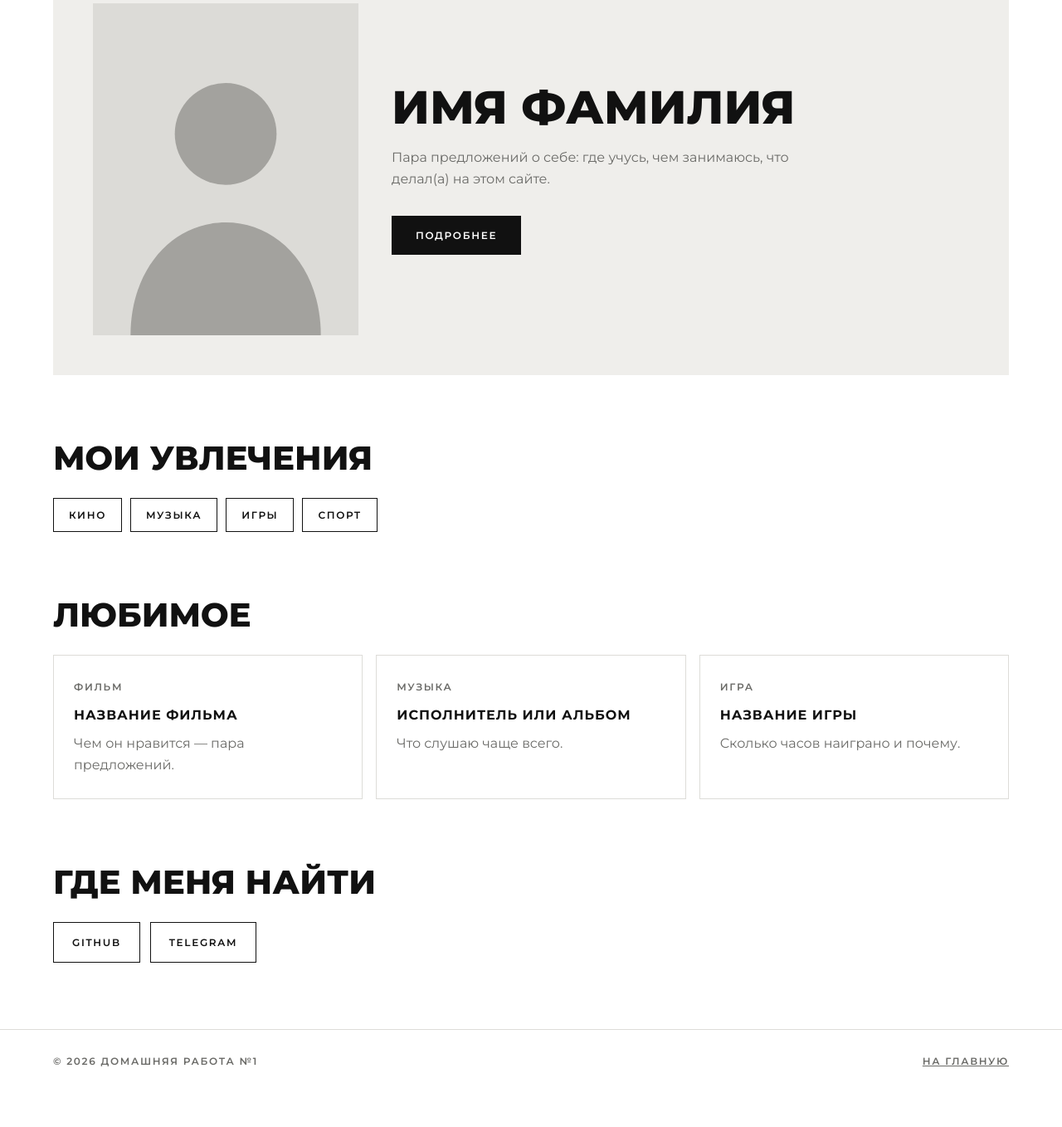
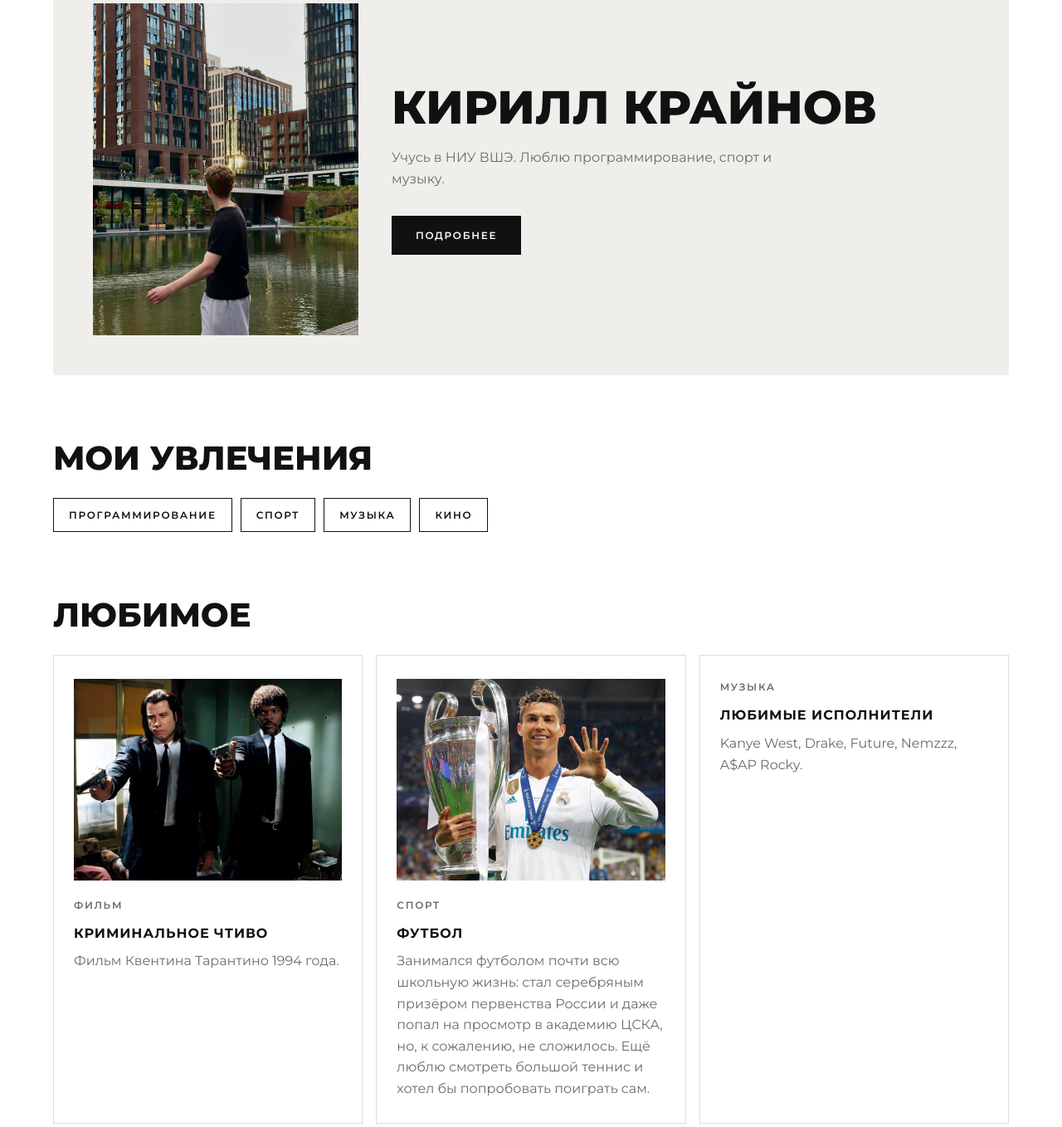
Before and after one commit to KirillKrainov22/WEB--1, a plain HTML site: page members/member-1.html in a window 1280 px wide. Shown: the part 160-1518 px from the top of the page at 83% size. Before the commit the page ends 1477 px from the top, so only its background shows below. Drawn offline with Linux system fonts and the light colour scheme.

Commit message:
Заполнил свою страницу

```diff
--- a/members/member-1.html
+++ b/members/member-1.html
@@ -3,7 +3,7 @@
   <head>
     <meta charset="utf-8" />
     <meta name="viewport" content="width=device-width, initial-scale=1" />
-    <title>Имя Фамилия — Домашняя работа №1</title>
+    <title>Кирилл Крайнов — Домашняя работа №1</title>
     <link rel="stylesheet" href="../styles.css" />
     <script src="../app.js" defer></script>
   </head>
@@ -21,15 +21,14 @@
 
     <main class="main container">
       <section class="profile">
-        <img class="profile__photo" src="../images/avatar.svg" alt="Фото: Имя Фамилия" />
+        <img class="profile__photo" src="../images/kirill/photo.jpg" alt="Фото: Кирилл Крайнов" />
         <div>
-          <h1 class="profile__name">Имя Фамилия</h1>
-          <p class="profile__text">
-            Пара предложений о себе: где учусь, чем занимаюсь, что делал(а) на этом сайте.
-          </p>
+          <h1 class="profile__name">Кирилл Крайнов</h1>
+          <p class="profile__text">Учусь в НИУ ВШЭ. Люблю программирование, спорт и музыку.</p>
           <button class="button" id="more-button" type="button">Подробнее</button>
           <p class="more" id="more-text" hidden>
-            Больше о себе: откуда я, почему пошёл(пошла) в IT, чего хочу научиться.
+            Работаю iOS-разработчиком в Яндекс Музыке. Фронтенд раньше не изучал - максимум писал
+            HTML и CSS в школе, поэтому интересно познакомиться с вебом поближе.
           </p>
         </div>
       </section>
@@ -37,10 +36,10 @@
       <section class="section">
         <h2 class="section__title">Мои увлечения</h2>
         <div class="tags">
+          <span class="tags__item">Программирование</span>
+          <span class="tags__item">Спорт</span>
+          <span class="tags__item">Музыка</span>
           <span class="tags__item">Кино</span>
-          <span class="tags__item">Музыка</span>
-          <span class="tags__item">Игры</span>
-          <span class="tags__item">Спорт</span>
         </div>
       </section>
 
@@ -48,19 +47,25 @@
         <h2 class="section__title">Любимое</h2>
         <div class="favorites">
           <article class="favorite">
+            <img class="favorite__image" src="../images/kirill/film.jpg" alt="Кадр из фильма «Криминальное чтиво»" />
             <p class="favorite__label">Фильм</p>
-            <h3 class="favorite__title">Название фильма</h3>
-            <p class="favorite__text">Чем он нравится — пара предложений.</p>
+            <h3 class="favorite__title">Криминальное чтиво</h3>
+            <p class="favorite__text">Фильм Квентина Тарантино 1994 года.</p>
+          </article>
+          <article class="favorite">
+            <img class="favorite__image" src="../images/kirill/sport.jpg" alt="Футболист с кубком после финала" />
+            <p class="favorite__label">Спорт</p>
+            <h3 class="favorite__title">Футбол</h3>
+            <p class="favorite__text">
+              Занимался футболом почти всю школьную жизнь: стал серебряным призёром первенства России
+              и даже попал на просмотр в академию ЦСКА, но, к сожалению, не сложилось. Ещё люблю
+              смотреть большой теннис и хотел бы попробовать поиграть сам.
+            </p>
           </article>
           <article class="favorite">
             <p class="favorite__label">Музыка</p>
-            <h3 class="favorite__title">Исполнитель или альбом</h3>
-            <p class="favorite__text">Что слушаю чаще всего.</p>
-          </article>
-          <article class="favorite">
-            <p class="favorite__label">Игра</p>
-            <h3 class="favorite__title">Название игры</h3>
-            <p class="favorite__text">Сколько часов наиграно и почему.</p>
+            <h3 class="favorite__title">Любимые исполнители</h3>
+            <p class="favorite__text">Kanye West, Drake, Future, Nemzzz, A$AP Rocky.</p>
           </article>
         </div>
       </section>
@@ -68,8 +73,8 @@
       <section class="section">
         <h2 class="section__title">Где меня найти</h2>
         <div class="links">
-          <a class="links__item" href="https://github.com/">GitHub</a>
-          <a class="links__item" href="https://t.me/">Telegram</a>
+          <a class="links__item" href="https://github.com/KirillKrainov22">GitHub</a>
+          <a class="links__item" href="https://t.me/kiryshkapetrushk">Telegram</a>
         </div>
       </section>
     </main>
--- a/styles.css
+++ b/styles.css
@@ -324,6 +324,14 @@ a {
   border-color: var(--color-text);
 }
 
+.favorite__image {
+  width: 100%;
+  aspect-ratio: 4 / 3;
+  margin-bottom: 20px;
+  object-fit: cover;
+  object-position: top;
+}
+
 .favorite__label {
   margin: 0 0 12px;
   color: var(--color-text-muted);
```
Also changed, not shown: images/kirill/film.jpg (added), images/kirill/photo.jpg (added), images/kirill/sport.jpg (added).
